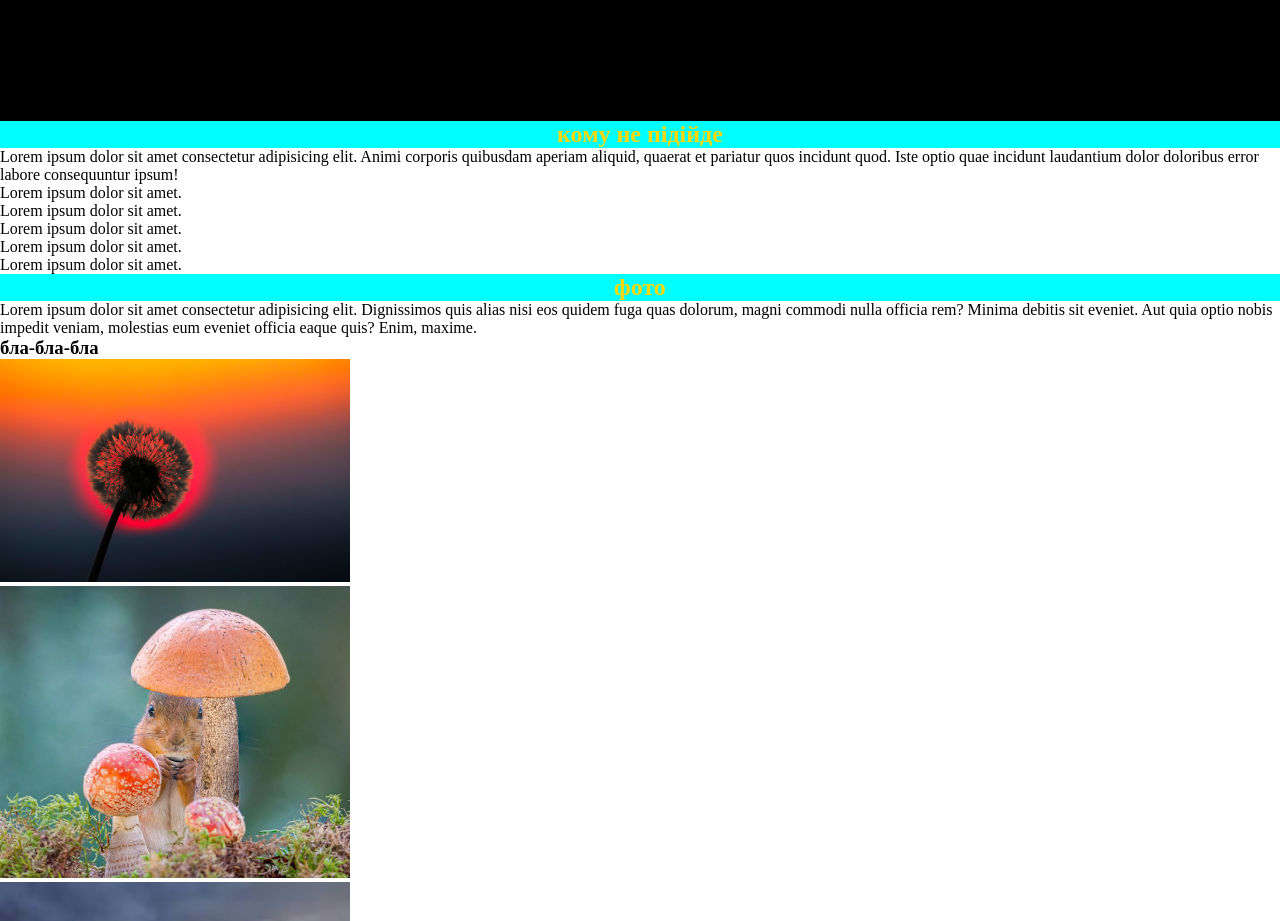
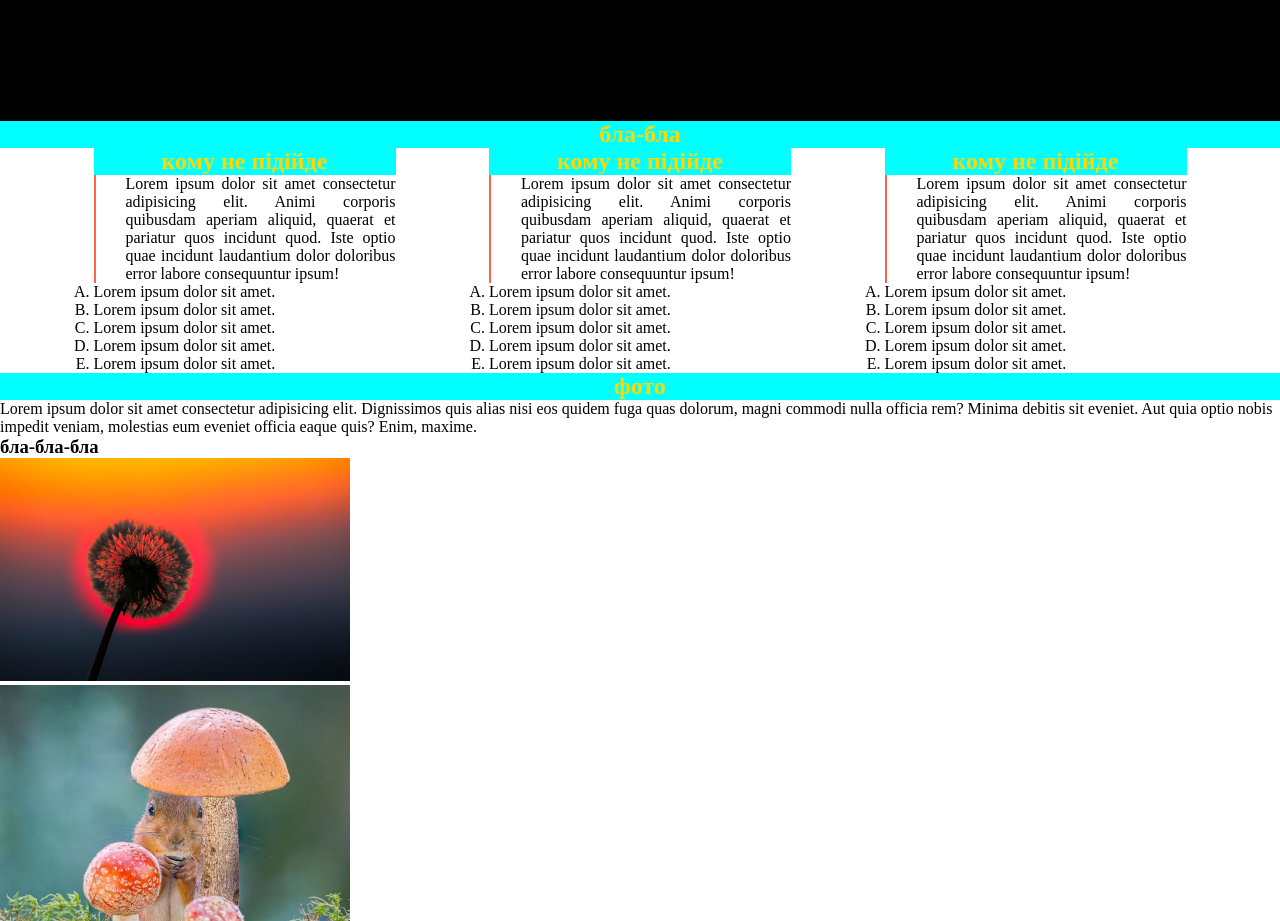
Before and after one commit to AVKydin/OCTEN-html, a plain HTML site: page index.html in a window 1280 px wide. Shown: the part 900-1821 px from the top of the page. Drawn offline with Linux system fonts and the light colour scheme.

Commit message:
end lesson7

```diff
--- a/index.html
+++ b/index.html
@@ -33,10 +33,12 @@
         <li>Lorem ipsum dolor sit amet.</li>
       </ul>
     </div>
-
-    <div>
+    <div class="segment-2">
+      <h2>бла-бла</h2>
+      <div class="reviews">
+        <div class="review">
           <h2>кому не підійде</h2>
-      <p>
+          <p class="p1">
             Lorem ipsum dolor sit amet consectetur adipisicing elit. Animi corporis quibusdam aperiam aliquid, quaerat et pariatur quos incidunt quod.
             Iste optio quae incidunt laudantium dolor doloribus error labore consequuntur ipsum!
           </p>
@@ -47,6 +49,36 @@
             <li>Lorem ipsum dolor sit amet.</li>
             <li>Lorem ipsum dolor sit amet.</li>
           </ol>
+        </div>
+        <div class="review">
+          <h2>кому не підійде</h2>
+          <p class="p1">
+            Lorem ipsum dolor sit amet consectetur adipisicing elit. Animi corporis quibusdam aperiam aliquid, quaerat et pariatur quos incidunt quod.
+            Iste optio quae incidunt laudantium dolor doloribus error labore consequuntur ipsum!
+          </p>
+          <ol type="A">
+            <li>Lorem ipsum dolor sit amet.</li>
+            <li>Lorem ipsum dolor sit amet.</li>
+            <li>Lorem ipsum dolor sit amet.</li>
+            <li>Lorem ipsum dolor sit amet.</li>
+            <li>Lorem ipsum dolor sit amet.</li>
+          </ol>
+        </div>
+        <div class="review">
+          <h2>кому не підійде</h2>
+          <p class="p1">
+            Lorem ipsum dolor sit amet consectetur adipisicing elit. Animi corporis quibusdam aperiam aliquid, quaerat et pariatur quos incidunt quod.
+            Iste optio quae incidunt laudantium dolor doloribus error labore consequuntur ipsum!
+          </p>
+          <ol type="A">
+            <li>Lorem ipsum dolor sit amet.</li>
+            <li>Lorem ipsum dolor sit amet.</li>
+            <li>Lorem ipsum dolor sit amet.</li>
+            <li>Lorem ipsum dolor sit amet.</li>
+            <li>Lorem ipsum dolor sit amet.</li>
+          </ol>
+        </div>
+      </div>
     </div>
 
     <div>
--- a/main.css
+++ b/main.css
@@ -44,3 +44,22 @@ h2{
         width: 300px;
     height: 200px;
 }
+
+.segment-2 > h2{
+    text-align: center;
+}
+
+.reviews{
+    display: flex;
+    justify-content: space-evenly;
+}
+
+.review{
+    width: 302px;
+}
+
+.review p{
+    text-align: justify;
+    padding-left: 30px;
+    border-left: 2px solid tomato;
+}
```
Lines whose indentation alone changed are shown as unchanged.
